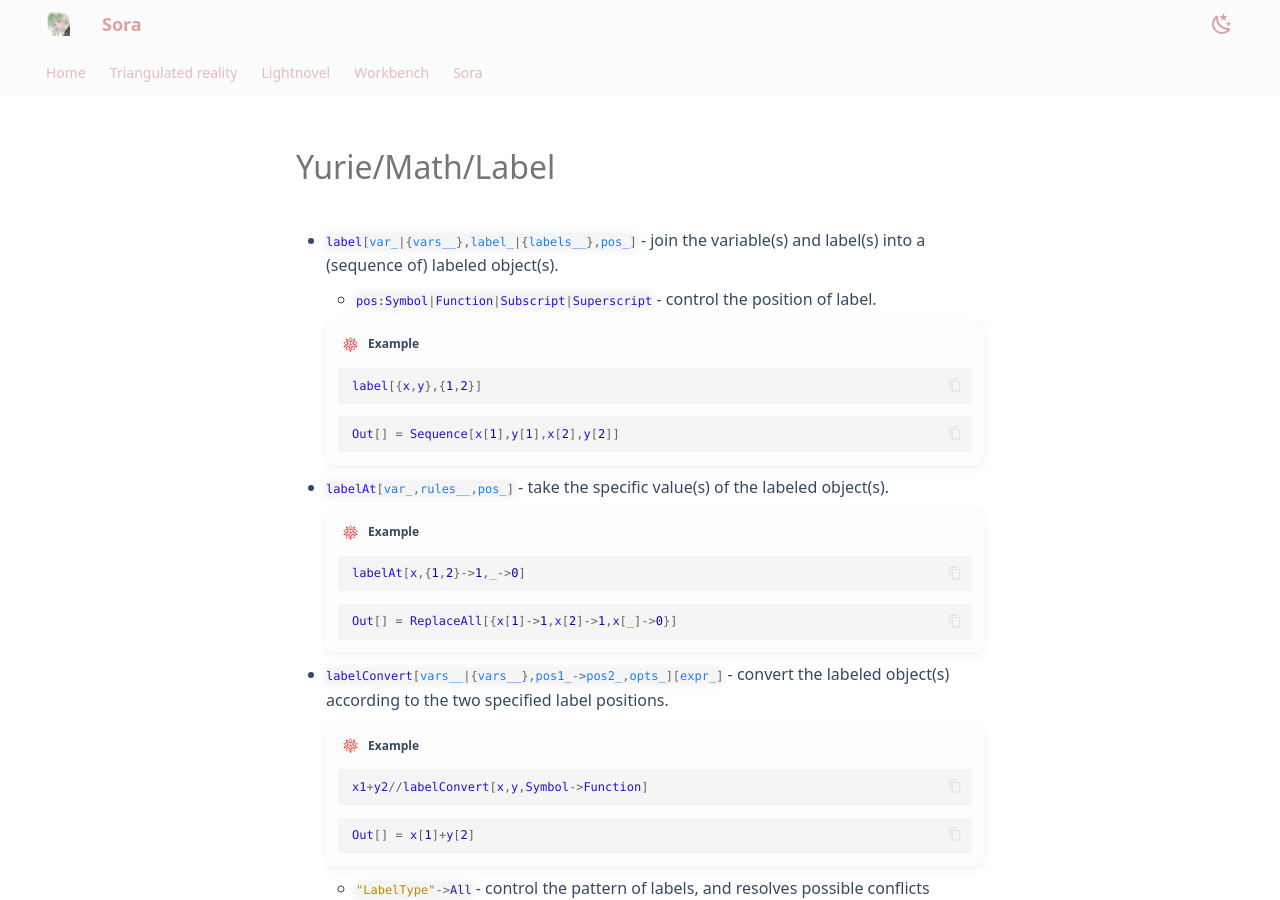
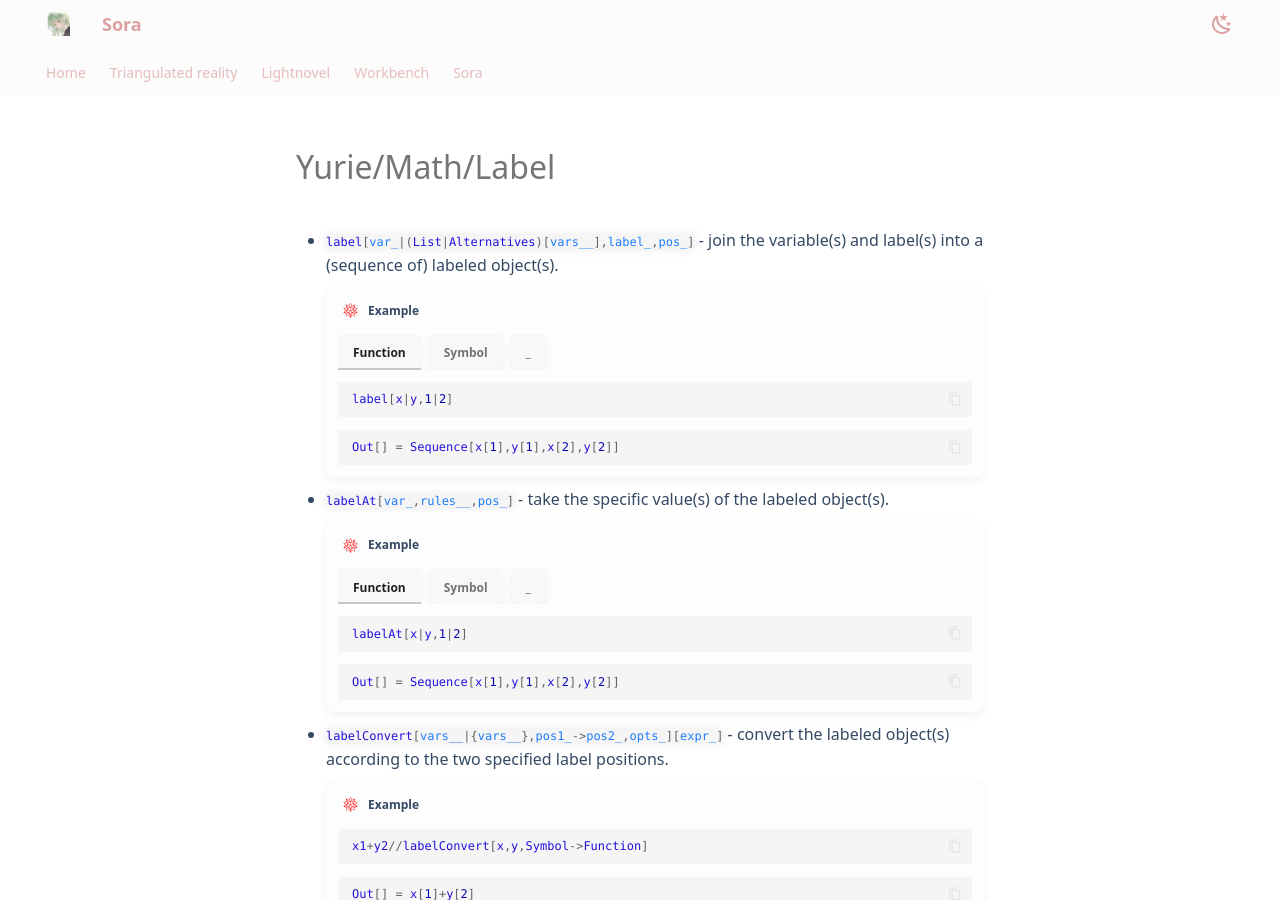
Before and after one commit to yuriever/yuriever.github.io, an MkDocs documentation site: the page built from docs/symbolic/Yurie-Math/Label.md, in a window 1280 px wide and 900 px high. Built offline with MkDocs 1.6.1 and Material for MkDocs 9.7.7, drawn with Linux system fonts in a browser that asks for light colours; some web fonts are replaced.

Commit message:
docs(symbolic): update Yurie/Math/Label documentation
- Expand function description for `label` to include new syntax options
- Add examples for different label positions: Function, Symbol, and custom function
- Update `labelAt` function description and examples
- Remove unused `pos` parameter from `labelConvert` function

````diff
--- a/docs/symbolic/Yurie-Math/Label.md
+++ b/docs/symbolic/Yurie-Math/Label.md
@@ -1,30 +1,72 @@
 # Yurie/Math/Label
 
-* `#!wl label[var_|{vars__},label_|{labels__},pos_]` - join the variable(s) and label(s) into a (sequence of) labeled object(s).
-
-    * `#!wl pos:Symbol|Function|Subscript|Superscript` - control the position of label.
+* `#!wl label[var_|(List|Alternatives)[vars__],label_,pos_]` - join the variable(s) and label(s) into a (sequence of) labeled object(s).
 
     !!! wl "Example"
 
-        ``` wl
-        label[{x,y},{1,2}]
-        ```
+        === "Function"
 
-        ``` wl
-        Out[] = Sequence[x[1],y[1],x[2],y[2]]
-        ```
+            ``` wl
+            label[x|y,1|2]
+            ```
+
+            ``` wl
+            Out[] = Sequence[x[1],y[1],x[2],y[2]]
+            ```
+
+        === "Symbol"
+
+            ``` wl
+            label[x|y,1|2,Symbol]
+            ```
+
+            ``` wl
+            Out[] = Sequence[x1,y1,x2,y2]
+            ```
+
+        === "_"
+
+            ``` wl
+            label[x|y,1|2,f]
+            ```
+
+            ``` wl
+            Out[] = Sequence[f[x,1],f[y,1],f[x,2],f[y,2]]
+            ```
 
 * `#!wl labelAt[var_,rules__,pos_]` - take the specific value(s) of the labeled object(s).
 
     !!! wl "Example"
 
-        ``` wl
-        labelAt[x,{1,2}->1,_->0]
-        ```
+        === "Function"
 
-        ``` wl
-        Out[] = ReplaceAll[{x[1]->1,x[2]->1,x[_]->0}]
-        ```
+            ``` wl
+            labelAt[x|y,1|2]
+            ```
+
+            ``` wl
+            Out[] = Sequence[x[1],y[1],x[2],y[2]]
+            ```
+
+        === "Symbol"
+
+            ``` wl
+            label[x|y,1|2,Symbol]
+            ```
+
+            ``` wl
+            Out[] = Sequence[x1,y1,x2,y2]
+            ```
+
+        === "_"
+
+            ``` wl
+            label[x|y,1|2,f]
+            ```
+
+            ``` wl
+            Out[] = Sequence[f[x,1],f[y,1],f[x,2],f[y,2]]
+            ```
 
 * `#!wl labelConvert[vars__|{vars__},pos1_->pos2_,opts_][expr_]` - convert the labeled object(s) according to the two specified label positions.
 
````
